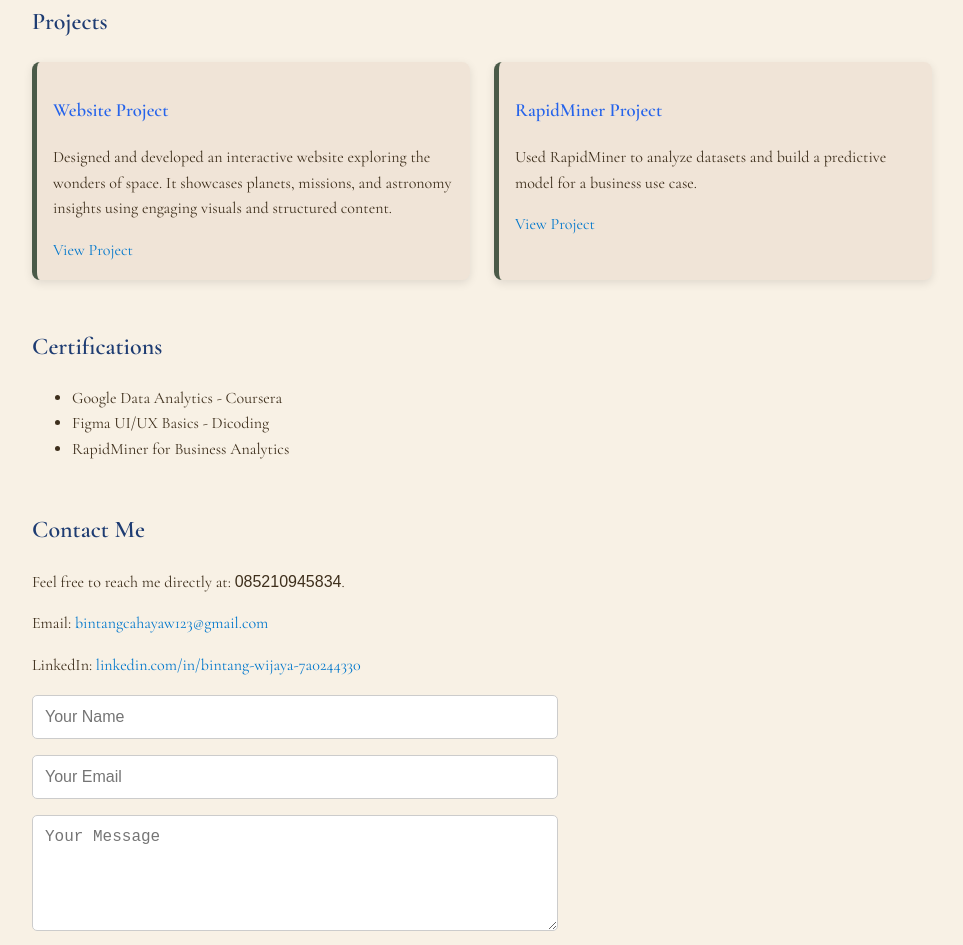
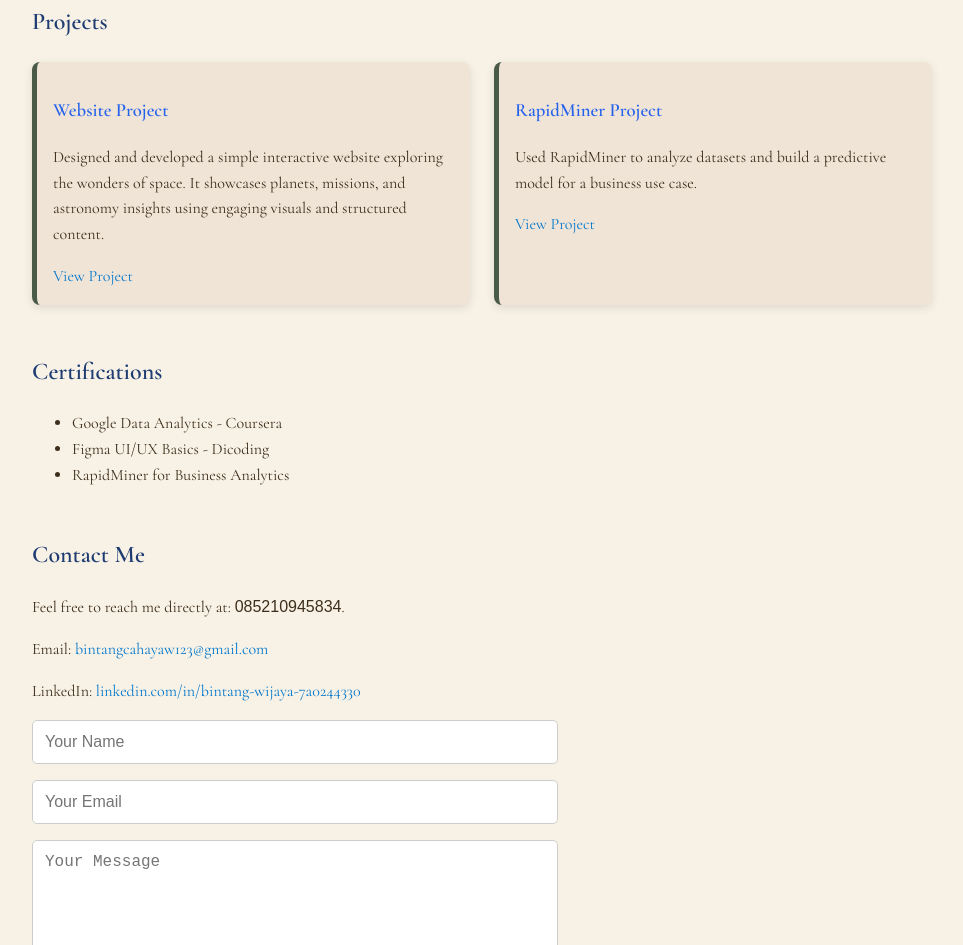
Before and after one commit to BintangCahaya/bintang-portofolio, a plain HTML site: page index.html in a window 1280 px wide. Shown: the part 988-1933 px from the top of the page, without its empty margins (158-1121 px from the left). Drawn offline with nearby package versions, Linux system fonts and the light colour scheme.

Commit message:
Update index.html

```diff
--- a/index.html
+++ b/index.html
@@ -204,7 +204,7 @@
   <div class="projects-grid">
     <div class="project-card">
       <h3>Website Project</h3>
-      <p>Designed and developed an interactive website exploring the wonders of space. It showcases planets, missions, and astronomy insights using engaging visuals and structured content.</p>
+      <p>Designed and developed a simple interactive website exploring the wonders of space. It showcases planets, missions, and astronomy insights using engaging visuals and structured content.</p>
       <a href="https://bintangcahaya.github.io/space/" target="_blank" class="btn">View Project</a>
     </div>
     <div class="project-card">
```
